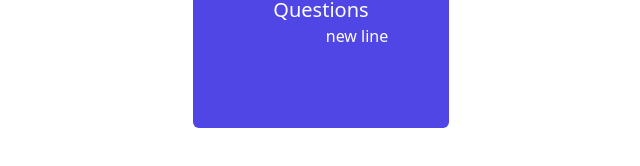
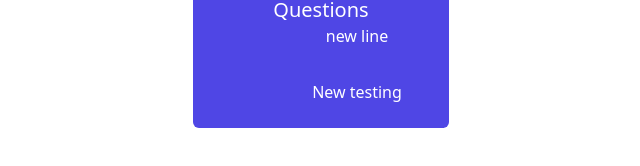
Before and after one commit to Omar-eAlessa/first-react-project, a React (Create React App) app: page / in a window 1280 px wide. Shown: the part 240-406 px from the top of the page, without its empty margins (319-959 px from the left). Built offline with nearby package versions, Linux system fonts and the light colour scheme.

Commit message:
Modified testing

```diff
--- a/src/App.tsx
+++ b/src/App.tsx
@@ -14,6 +14,9 @@ function App() {
             new line
           </div>
 
+           <div>
+              New testing
+           </div>
           {/* <div className='bg-black w-24 h-7 rounded text-white items-center justify-center'>ss</div> */}
           {/* <div className='bg-black w-24 h-7 rounded text-white items-center justify-center'>ss</div> */}
         </div>
```
